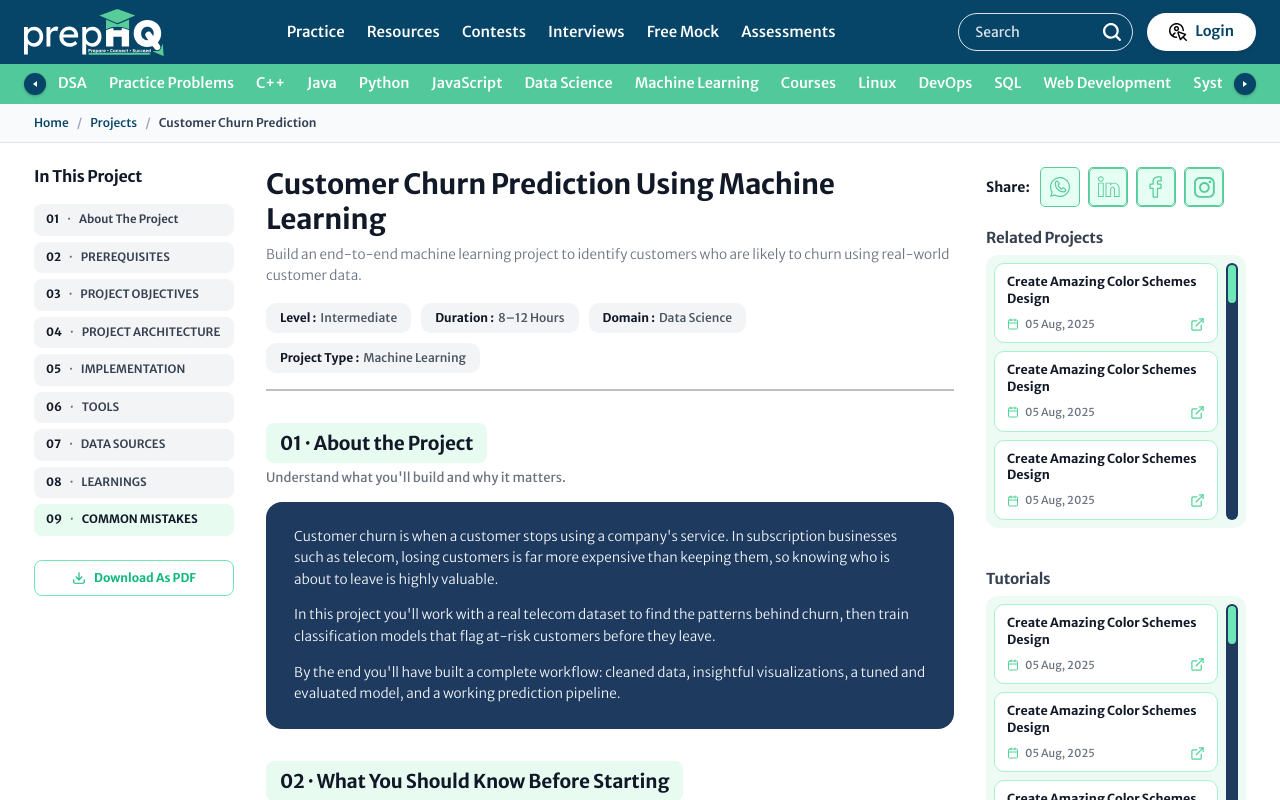
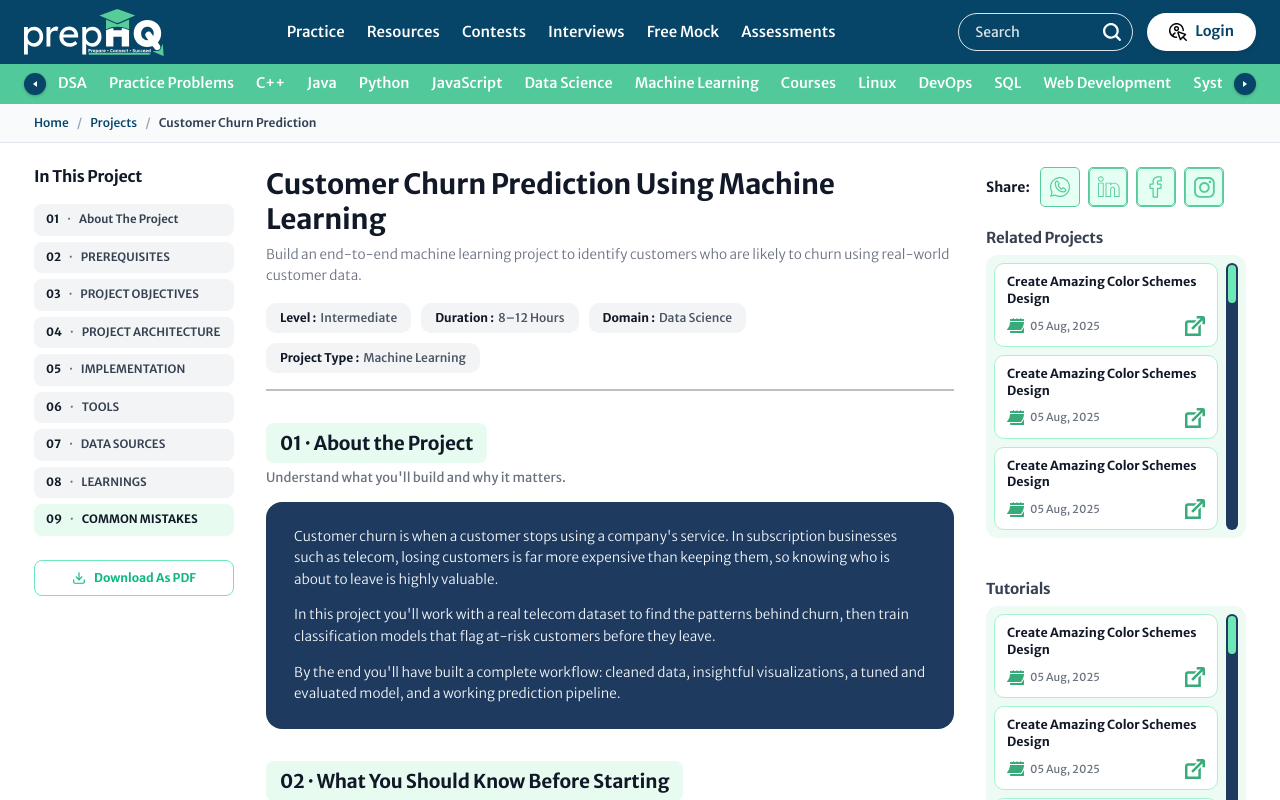
Before and after one commit to manishk-sharma/prepHQ-main, a React (Vite) app: page /project-detail in a window 1280 px wide. Shown: the top 800 px of the page. Built offline with nearby package versions, Linux system fonts and the light colour scheme; no server answers.

Commit message:
feat(projects): replace FiCalendar and FiExternalLink with custom SVG icons in sidebar widgets

```diff
--- a/src/pages/Projects/Projectsdetails.css
+++ b/src/pages/Projects/Projectsdetails.css
@@ -1009,13 +1009,14 @@
 }
 
 .meta-icon {
-  font-size: 12px;
-  color: #52d39a;
+  display: inline-block;
+  vertical-align: middle;
+  flex-shrink: 0;
 }
 
 .widget-open-icon {
-  font-size: 15px;
-  color: #52d39a;
+  display: inline-block;
+  vertical-align: middle;
   flex-shrink: 0;
 }
 
--- a/src/pages/Projects/Projectsdetails.jsx
+++ b/src/pages/Projects/Projectsdetails.jsx
@@ -6,12 +6,25 @@ import {
     FiDownload,
     FiChevronDown,
     FiChevronUp,
-    FiCalendar,
-    FiExternalLink,
     FiLayers,
 } from "react-icons/fi";
 import { FolderGit2 } from "lucide-react";
 import "./Projectsdetails.css";
+
+// Custom SVG Icons
+const CalendarIcon = () => (
+    <svg xmlns="http://www.w3.org/2000/svg" width="17" height="15" viewBox="0 0 17 15" fill="none" className="meta-icon">
+        <path d="M17 14.6288C16.867 14.9181 16.6395 15.0004 16.3317 15C12.1039 14.9932 7.87605 14.9915 3.64824 14.9951C3.19279 14.9951 3.02028 14.8211 3.02028 14.3609V12.9959H3.22649C6.61288 12.9959 9.99913 12.997 13.3852 12.9991C13.8788 12.9991 14.2868 12.8393 14.6398 12.4961C15.6079 11.5549 16.3135 10.4369 16.8625 9.21124C16.9069 9.11644 16.9512 9.02387 16.9982 8.93041L17 14.6288Z" fill="#37AB79" />
+        <path d="M17 2.99834H3.0358C3.02918 2.95931 3.02474 2.91993 3.0225 2.8804C3.0225 2.43046 3.02028 1.98096 3.0225 1.53101C3.0225 1.20479 3.22649 1.00051 3.55112 0.999624C4.30503 0.999624 5.05539 0.999624 5.80797 0.999624H6.0102C6.0102 0.83629 6.0102 0.683194 6.0102 0.530097C6.0133 0.218562 6.21952 4.25311e-05 6.50734 4.25311e-05C6.79515 4.25311e-05 7.00093 0.218117 7.00536 0.529651C7.00536 0.679188 7.00536 0.82828 7.00536 0.988497H9.49548C9.49548 0.832285 9.49548 0.676963 9.49548 0.524756C9.49947 0.215891 9.70924 -0.00262777 9.9975 4.25311e-05C10.2858 0.00271283 10.4853 0.217227 10.4902 0.51808C10.4933 0.672513 10.4902 0.826945 10.4902 0.990278H13.0158C13.0158 0.842076 13.0158 0.68898 13.0158 0.536328C13.0189 0.222122 13.2198 0.00226778 13.5067 4.25311e-05C13.8016 -0.00351787 14.0083 0.216781 14.0114 0.539887C14.0114 0.684083 14.0114 0.82828 14.0114 0.999624H14.1888C14.9081 0.999624 15.6274 1.00941 16.3463 0.994728C16.6519 0.988497 16.8714 1.08374 16.9982 1.3659L17 2.99834Z" fill="#37AB79" />
+        <path d="M16.9778 4.01039C16.9516 5.14276 16.7786 6.26689 16.4634 7.35449C16.0102 8.90193 15.2993 10.3118 14.2083 11.5135C14.2042 11.5174 14.2004 11.5216 14.1968 11.5259C13.9249 11.882 13.5866 12.011 13.1231 12.0088C8.94646 11.9901 4.76979 11.9972 0.592684 11.9995C0.370946 11.9995 0.187347 11.947 0.0698252 11.7471C0.0117753 11.651 -0.0111218 11.5375 0.00506168 11.4263C0.0212452 11.315 0.0755006 11.2129 0.158521 11.1374C1.62199 9.69589 2.40739 7.90724 2.78612 5.92054C2.89655 5.3393 2.92803 4.74338 2.99589 4.15414C3.00076 4.10963 3.00476 4.06513 3.01052 4.01217L16.9778 4.01039Z" fill="#37AB79" />
+    </svg>
+);
+
+const ExternalLinkIcon = () => (
+    <svg xmlns="http://www.w3.org/2000/svg" width="20" height="20" viewBox="0 0 20 20" fill="none" className="widget-open-icon">
+        <path d="M20 2.08333V8.33333H17.5V4.2675L7.9675 13.8L6.2 12.0325L15.7325 2.5H11.6667V0H17.9167C19.065 0 20 0.935 20 2.08333ZM13.3333 17.5H2.5V7.08333C2.5 6.85333 2.68667 6.66667 2.91667 6.66667H9.16667L11.6667 4.16667H2.91667C1.30833 4.16667 0 5.475 0 7.08333V20H15.8333V8.33333L13.3333 10.8333V17.5Z" fill="#37AB79" />
+    </svg>
+);
 
 // Navigation items matching Screenshot 1 exactly
 const NAV_ITEMS = [
@@ -911,10 +924,10 @@ const Projectsdetails = () => {
                                                 <span className="widget-item-title">{proj.title}</span>
                                                 <div className="widget-item-footer">
                                                     <div className="widget-item-meta">
-                                                        <FiCalendar className="meta-icon" />
+                                                        <CalendarIcon />
                                                         <span>{proj.date}</span>
                                                     </div>
-                                                    <FiExternalLink className="widget-open-icon" />
+                                                    <ExternalLinkIcon />
                                                 </div>
                                             </Link>
                                         ))}
@@ -935,10 +948,10 @@ const Projectsdetails = () => {
                                                 <span className="widget-item-title">{tut.title}</span>
                                                 <div className="widget-item-footer">
                                                     <div className="widget-item-meta">
-                                                        <FiCalendar className="meta-icon" />
+                                                        <CalendarIcon />
                                                         <span>{tut.date}</span>
                                                     </div>
-                                                    <FiExternalLink className="widget-open-icon" />
+                                                    <ExternalLinkIcon />
                                                 </div>
                                             </Link>
                                         ))}
@@ -959,10 +972,10 @@ const Projectsdetails = () => {
                                                 <span className="widget-item-title">{guide.title}</span>
                                                 <div className="widget-item-footer">
                                                     <div className="widget-item-meta">
-                                                        <FiCalendar className="meta-icon" />
+                                                        <CalendarIcon />
                                                         <span>{guide.date}</span>
                                                     </div>
-                                                    <FiExternalLink className="widget-open-icon" />
+                                                    <ExternalLinkIcon />
                                                 </div>
                                             </Link>
                                         ))}
```
